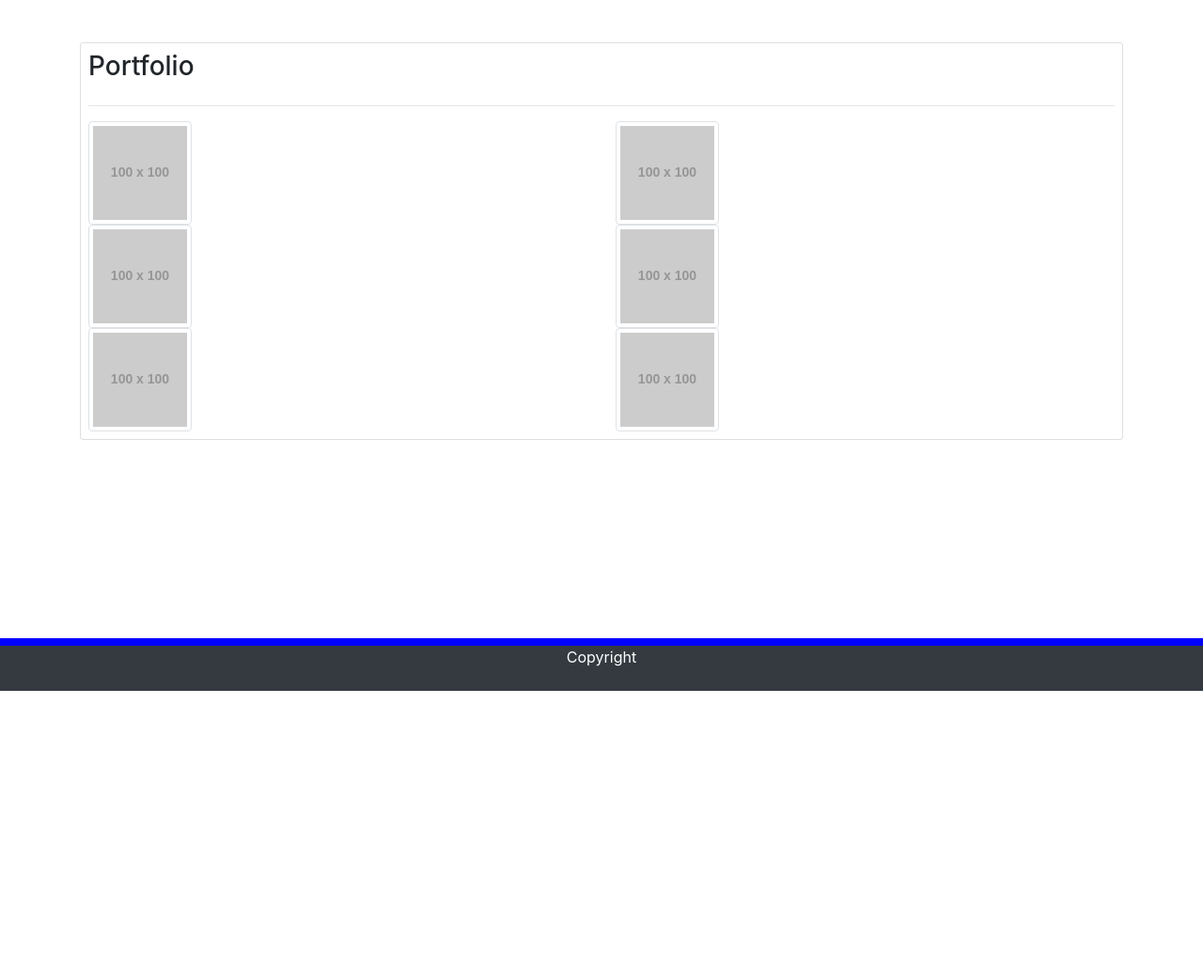
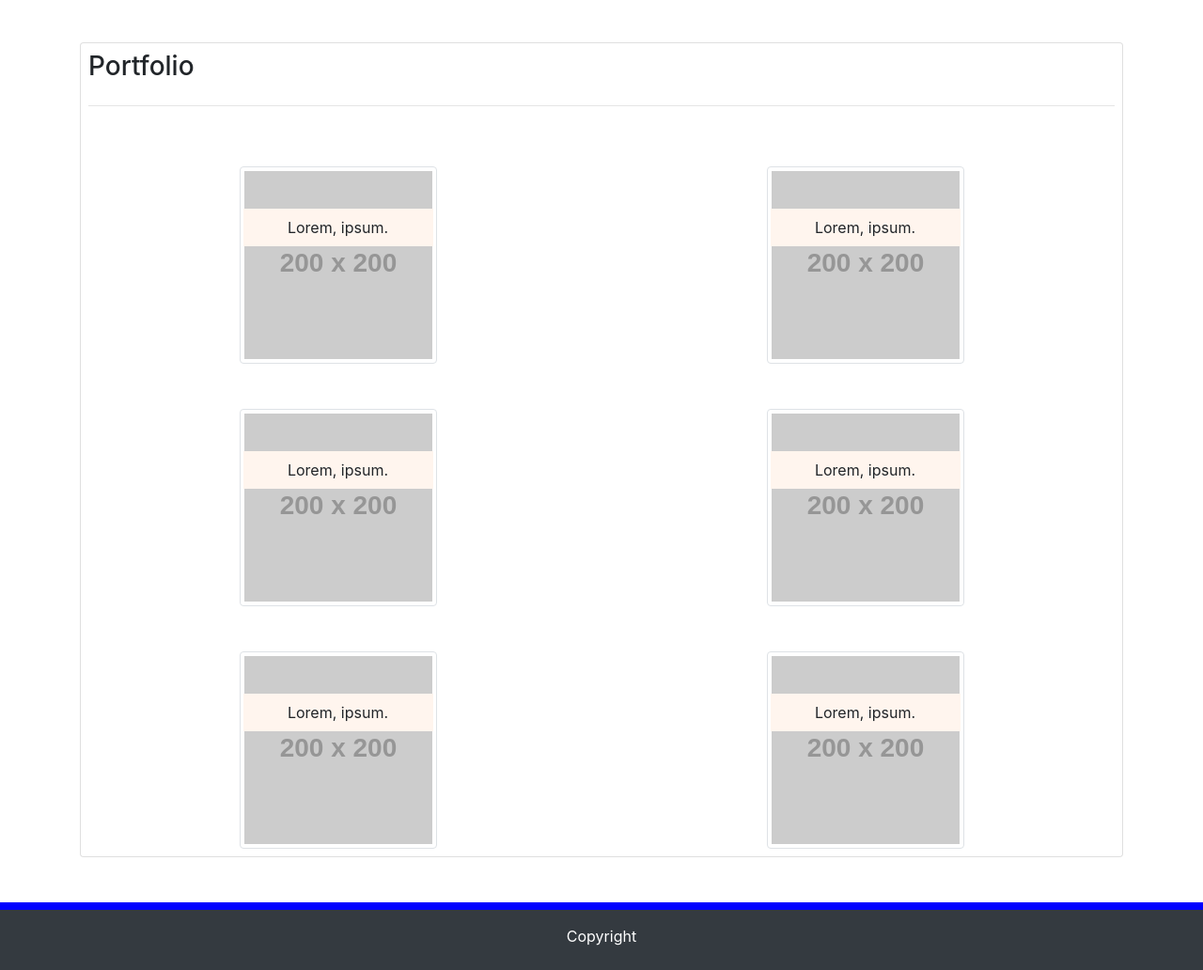
Before and after one commit to TroySargent/bootstrap-responsive-portfolio, a plain HTML site: page portfolio.html in a window 1280 px wide. Shown: the part 65-1097 px from the top of the page at 94% size. Before the commit the page ends 800 px from the top, so only its background shows below. Drawn offline with nearby package versions, Linux system fonts and the light colour scheme; placeholder pictures from the web are drawn by us.

Commit message:
added image caption overlay to portfolio images

```diff
--- a/portfolio.html
+++ b/portfolio.html
@@ -37,25 +37,62 @@
             <!--About me section-->
             <h3>Portfolio</h3>
             <hr>
-            <div class="row">
-                <div class="col-12 col-md-6 justify-content-space-around"><img src="https://placehold.it/100x100" alt="" class="img-thumbnail"></div>
-                <div class="col-12 col-md-6 justify-content-space-around"><img src="https://placehold.it/100x100" alt="" class="img-thumbnail"></div>
-            </div>
-            <div class="row">
-                <div class="col-12 col-md-6 justify-content-space-around"><img src="https://placehold.it/100x100" alt="" class="img-thumbnail"></div>
-                <div class="col-12 col-md-6 justify-content-space-around"><img src="https://placehold.it/100x100" alt="" class="img-thumbnail"></div>
-            </div>
-            <div class="row">
-                <div class="col-12 col-md-6 justify-content-space-around"><img src="https://placehold.it/100x100" alt="" class="img-thumbnail"></div>
-                <div class="col-12 col-md-6 justify-content-space-around"><img src="https://placehold.it/100x100" alt="" class="img-thumbnail"></div>
+            <div class="row text-center">
+
+                <div class="col-12 col-md-6" >
+                    <picture>
+                        <img src="https://placehold.it/200x200" alt="" class="mt-5 img-thumbnail">
+                        <div class="caption m-1">Lorem, ipsum.</div>
+                    </picture>
+                </div>
+
+                <div class="col-12 col-md-6" >
+                    <picture>
+                        <img src="https://placehold.it/200x200" alt="" class="mt-5 img-thumbnail">
+                        <div class="caption m-1">Lorem, ipsum.</div>
+                    </picture>
+                </div>
             </div>
 
+            <div class="row text-center">
+
+                <div class="col-12 col-md-6" >
+                    <picture>
+                        <img src="https://placehold.it/200x200" alt="" class="mt-5 img-thumbnail">
+                        <div class="caption m-1">Lorem, ipsum.</div>
+                    </picture>
+                </div>
+
+                <div class="col-12 col-md-6" >
+                    <picture>
+                        <img src="https://placehold.it/200x200" alt="" class="mt-5 img-thumbnail">
+                        <div class="caption m-1">Lorem, ipsum.</div>
+                    </picture>
+                </div>
+            </div>
+
+            <div class="row text-center">
+
+                <div class="col-12 col-md-6" >
+                    <picture>
+                        <img src="https://placehold.it/200x200" alt="" class="mt-5 img-thumbnail">
+                        <div class="caption m-1">Lorem, ipsum.</div>
+                    </picture>
+                </div>
+
+                <div class="col-12 col-md-6" >
+                    <picture>
+                        <img src="https://placehold.it/200x200" alt="" class="mt-5 img-thumbnail">
+                        <div class="caption m-1">Lorem, ipsum.</div>
+                    </picture>
+                </div>
+            </div>
         </div>
 
     </main>
 
     <footer>
-        <nav class="navbar navbar-dark bg-dark fixed-bottom justify-content-center">
+        <nav class="navbar navbar-dark bg-dark mt-5 pt-4 justify-content-center">
         <div class="rect"></div>
             <p class="text-white">Copyright</p>
 
--- a/style.css
+++ b/style.css
@@ -33,6 +33,19 @@ span {
     max-width: 100%;
 }
 
+picture {
+    position: relative;
+}
+
+.caption {
+    position: absolute;
+    bottom: 0;
+    left: 0;
+    right: 0;
+    background-color: seashell;
+    padding: 1vh;
+}
+
 /* Small devices (landscape phones, 640px and up) */
 @media (max-width: 640px) {
     .title {
@@ -58,17 +71,3 @@ span {
     }
 
 }
-
-/* Medium devices (tablets, 768px and up) */
-@media (min-width: 768px) {
-    .container {
-        margin: ;
-    }
-}
-
-/* Large devices (desktops, 980px and up) */
-@media (min-width: 980px) {
-    .container {
-        margin: ;
-    }
-}
```
